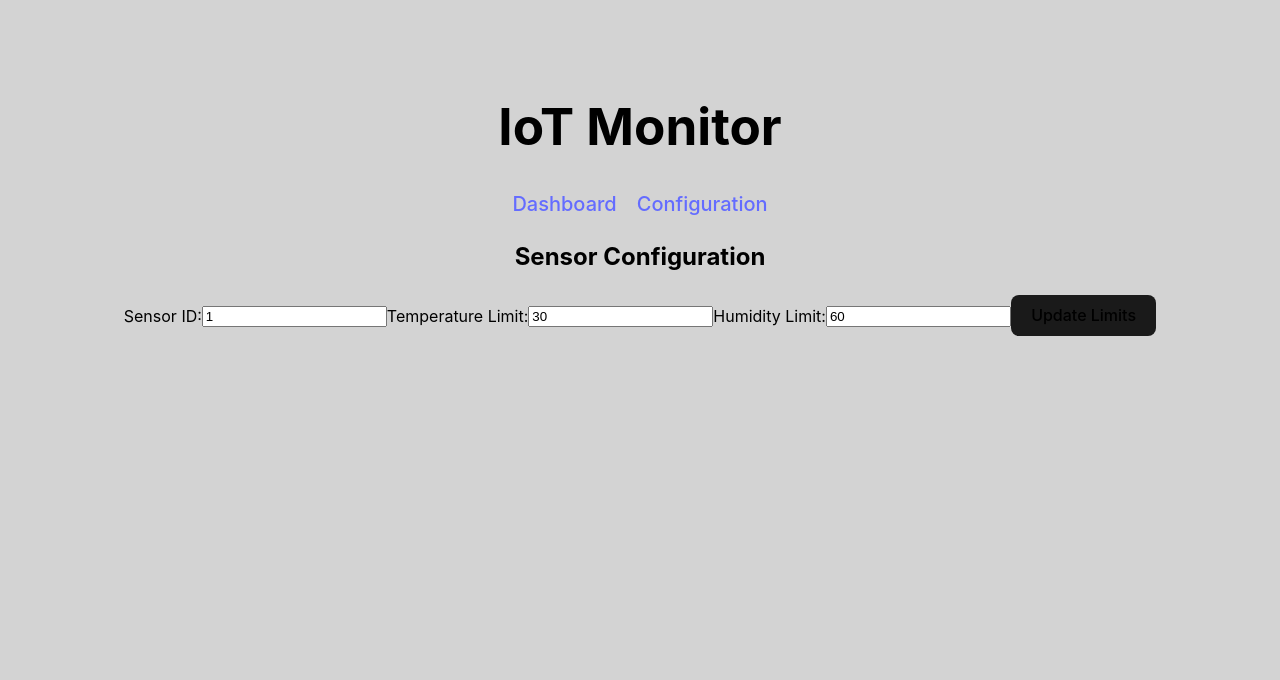
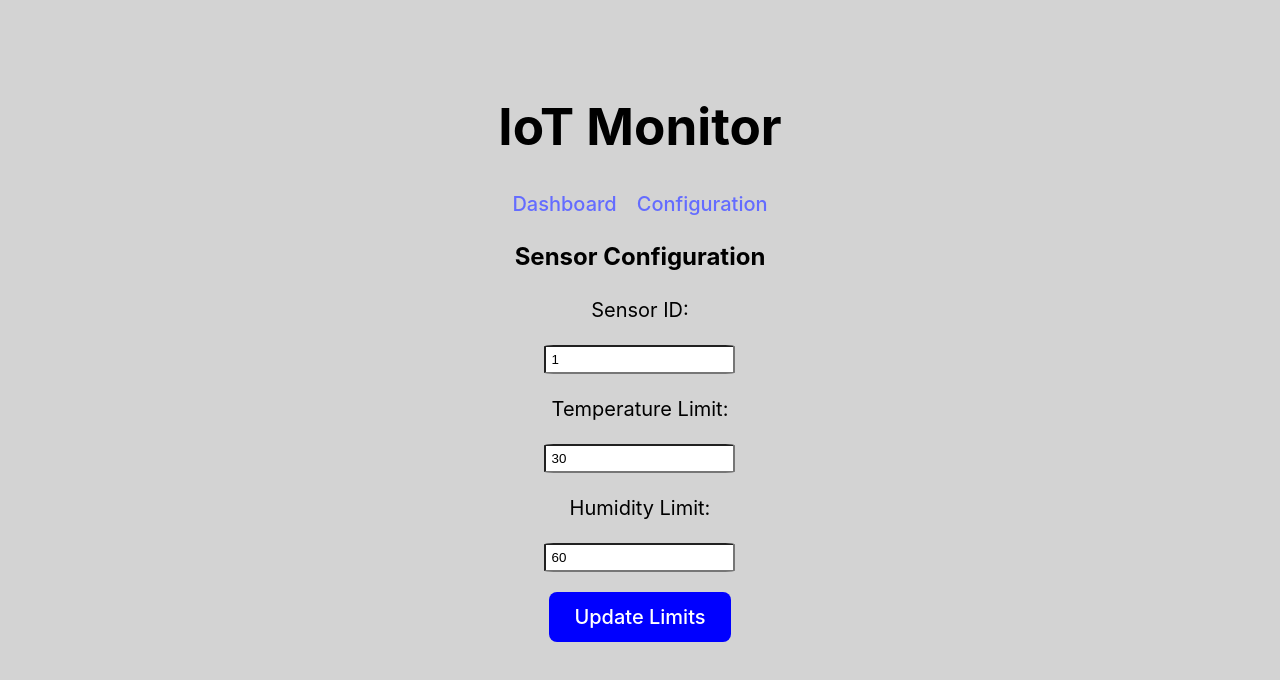
Before and after one commit to ZY-UNIVERSITA/Progetto-IoT, a Vue app in the folder Frontend/: page /config in a window 1280 px wide. Shown: the top 680 px of the page. Built offline with nearby package versions, Linux system fonts and the light colour scheme.

Commit message:
Update config page style

```diff
--- a/Frontend/src/pages/Config.vue
+++ b/Frontend/src/pages/Config.vue
@@ -31,6 +31,7 @@ export default defineComponent({
 <template>
     <div class="configuration">
       <h2>Sensor Configuration</h2>
+      <section class="configData">
         <label for="sensorId">Sensor ID:</label>
         <input type="number" v-model="sensorId" />
         <label for="tempLimit">Temperature Limit:</label>
@@ -38,5 +39,27 @@ export default defineComponent({
         <label for="humLimit">Humidity Limit:</label>
         <input type="number" v-model="humLimit" />
         <button @click="updateLimits">Update Limits</button>
+      </section>
     </div>
 </template>
+
+<style lang="css" scoped>
+.configData {
+  display: flex;
+  flex-direction: column;
+  align-items: center;
+  justify-content: center;
+  gap: 20px;
+  font-size: 20px;
+}
+
+input {
+  padding: 5px;
+  border-radius: 5%;
+}
+
+button {
+  background-color: blue;
+  color: white;
+}
+</style>
```
Lines whose indentation alone changed are shown as unchanged.
